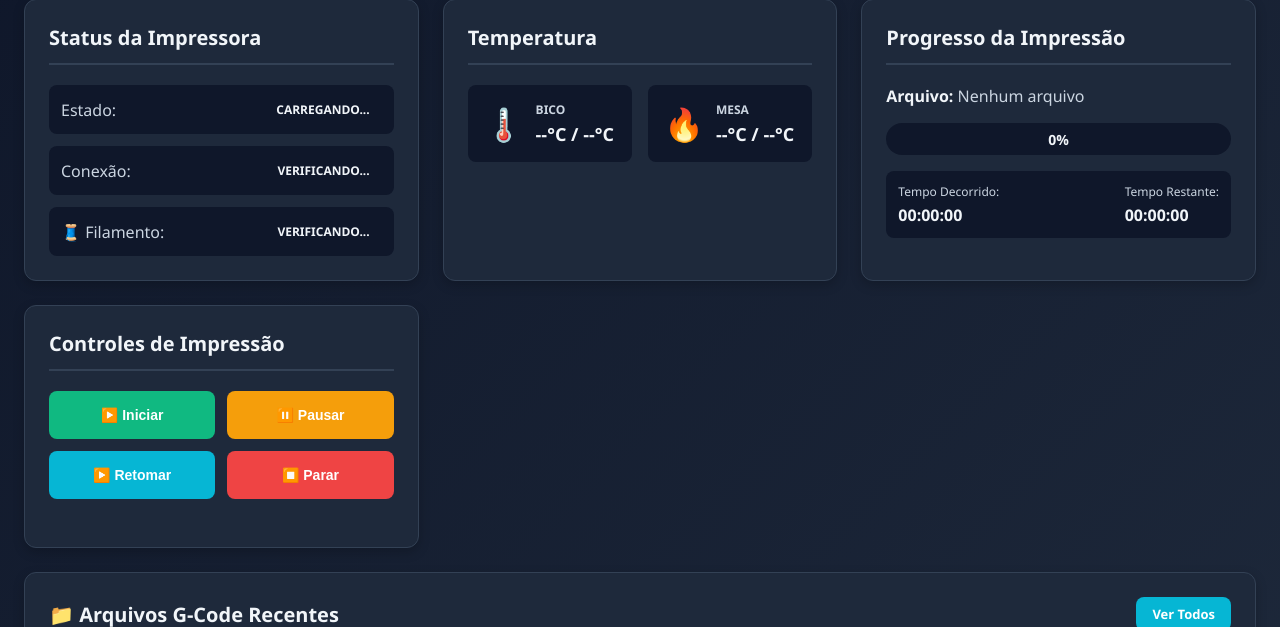
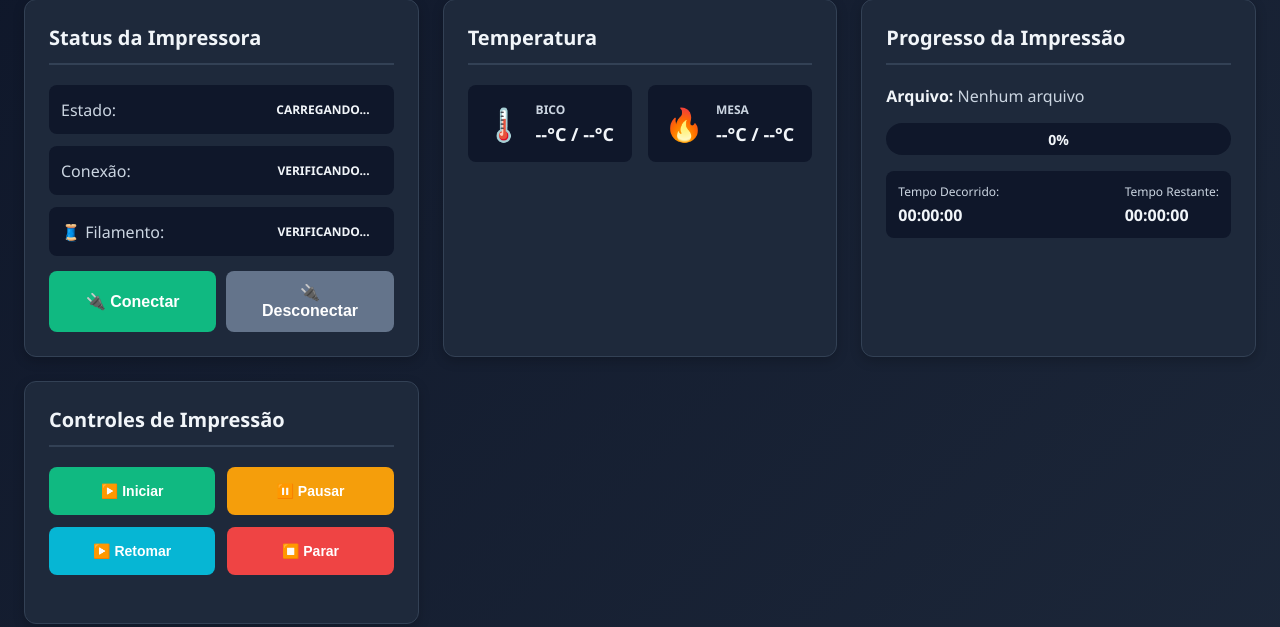
Before and after one commit to tonymichaelb/Chromasistem, a Flask app: template templates/dashboard.html in a window 1280 px wide. Shown: the part 108-735 px from the top of the page. Run offline with Flask 3, Linux system fonts and the light colour scheme; the template is opened without the code that fills it, so the values that code supplies are empty; some libraries are stand-ins or nearby versions.

Commit message:
✨ Adiciona botões de conectar/desconectar impressora

```diff
--- a/app.py
+++ b/app.py
@@ -689,6 +689,24 @@ def printer_resume():
     else:
         return jsonify({'success': False, 'message': 'Erro ao retomar impressão'}), 500
 
+@app.route('/api/printer/connect', methods=['POST'])
+def printer_connect():
+    if 'user_id' not in session:
+        return jsonify({'success': False, 'message': 'Não autenticado'}), 401
+
+    if connect_printer():
+        return jsonify({'success': True, 'message': 'Impressora conectada com sucesso'})
+    else:
+        return jsonify({'success': False, 'message': 'Falha ao conectar à impressora'}), 500
+
+@app.route('/api/printer/disconnect', methods=['POST'])
+def printer_disconnect():
+    if 'user_id' not in session:
+        return jsonify({'success': False, 'message': 'Não autenticado'}), 401
+
+    disconnect_printer()
+    return jsonify({'success': True, 'message': 'Impressora desconectada'})
+
 @app.route('/api/printer/stop', methods=['POST'])
 def printer_stop():
     if 'user_id' not in session:
--- a/templates/dashboard.html
+++ b/templates/dashboard.html
@@ -45,6 +45,10 @@
                         </span>
                         <span id="filamentStatus" class="status-value badge">Verificando...</span>
                     </div>
+                </div>
+                <div class="connection-controls" style="margin-top: 15px; display: flex; gap: 10px;">
+                    <button id="connectBtn" class="btn btn-success" style="flex: 1;">🔌 Conectar</button>
+                    <button id="disconnectBtn" class="btn btn-secondary" style="flex: 1;">🔌 Desconectar</button>
                 </div>
             </div>
 
@@ -285,6 +289,45 @@
             }
         });
 
+        // Conectar impressora
+        document.getElementById('connectBtn').addEventListener('click', async () => {
+            try {
+                const btn = document.getElementById('connectBtn');
+                btn.disabled = true;
+                btn.textContent = '🔄 Conectando...';
+
+                const response = await fetch('/api/printer/connect', { method: 'POST' });
+                const data = await response.json();
+                showNotification(data.message, data.success ? 'success' : 'error');
+
+                btn.disabled = false;
+                btn.textContent = '🔌 Conectar';
+
+                // Atualizar status imediatamente
+                updatePrinterStatus();
+            } catch (error) {
+                showNotification('Erro ao conectar impressora', 'error');
+                document.getElementById('connectBtn').disabled = false;
+                document.getElementById('connectBtn').textContent = '🔌 Conectar';
+            }
+        });
+
+        // Desconectar impressora
+        document.getElementById('disconnectBtn').addEventListener('click', async () => {
+            if (confirm('Desconectar a impressora?')) {
+                try {
+                    const response = await fetch('/api/printer/disconnect', { method: 'POST' });
+                    const data = await response.json();
+                    showNotification(data.message, data.success ? 'success' : 'error');
+
+                    // Atualizar status imediatamente
+                    updatePrinterStatus();
+                } catch (error) {
+                    showNotification('Erro ao desconectar impressora', 'error');
+                }
+            }
+        });
+
         // Logout
         document.getElementById('logoutBtn').addEventListener('click', async () => {
             try {
```
